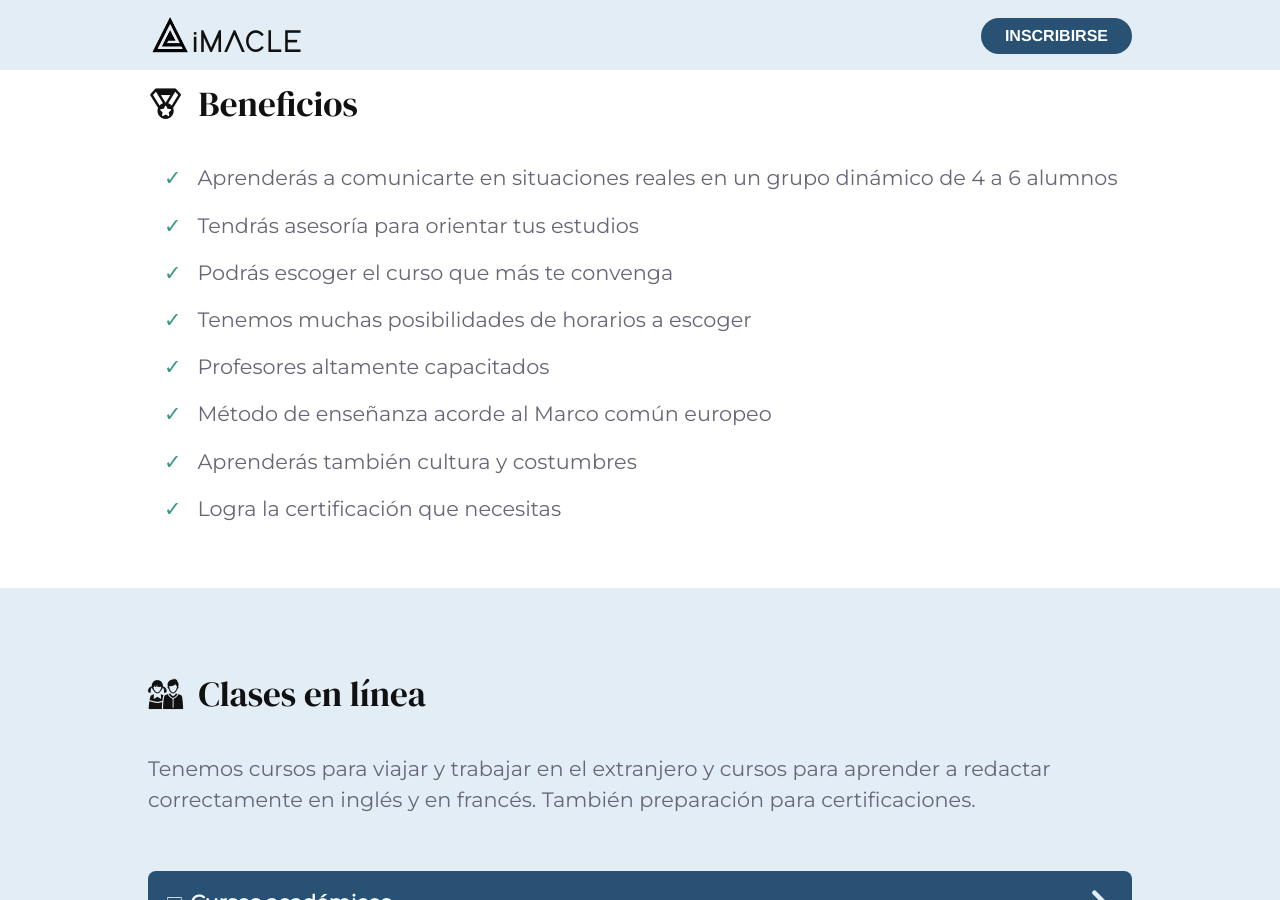
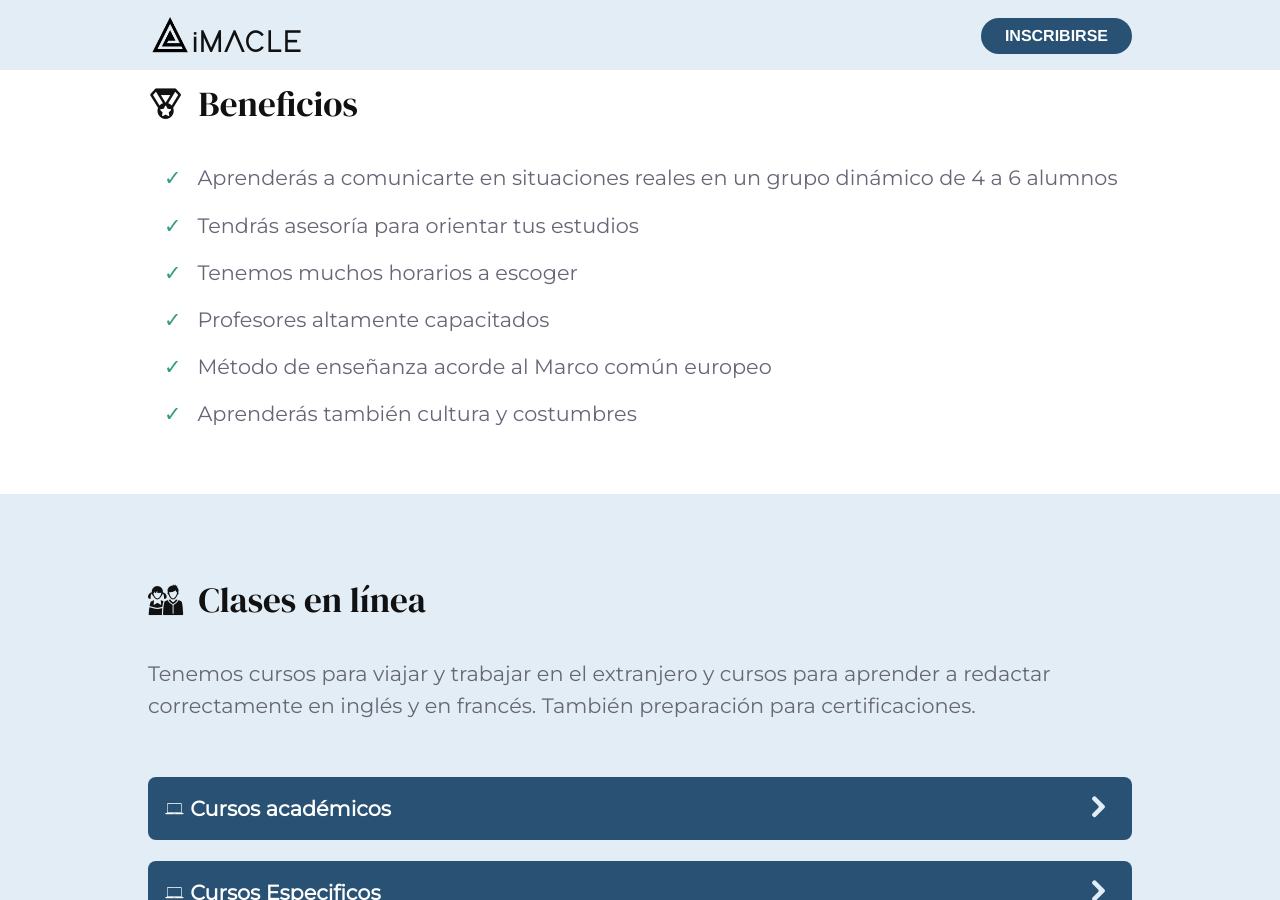
Before and after one commit to alexiscreuzot/i-macle.com, a Jekyll site: the page docs/index.html, which Jekyll copies as it is, in a window 1280 px wide and 900 px high, scrolled down 1407 px. Built offline with Jekyll 4.4.1, drawn with Linux system fonts in a browser that asks for light colours.

Commit message:
improvements

```diff
--- a/_includes/benefits.html
+++ b/_includes/benefits.html
@@ -5,12 +5,10 @@
     <ul>
       <li>Aprenderás a comunicarte en situaciones reales en un grupo dinámico de 4 a 6 alumnos</li>
       <li>Tendrás asesoría para orientar tus estudios</li>
-      <li>Podrás escoger el curso que más te convenga</li>
-      <li>Tenemos muchas posibilidades de horarios a escoger </li>
+      <li>Tenemos muchos horarios a escoger </li>
       <li>Profesores altamente capacitados </li>
       <li>Método de enseñanza acorde al Marco común europeo </li>
       <li>Aprenderás también cultura y costumbres </li>
-      <li>Logra la certificación que necesitas </li>
     </ul>
 
   </div>
--- a/docs/index.html
+++ b/docs/index.html
@@ -68,12 +68,10 @@
     <ul>
       <li>Aprenderás a comunicarte en situaciones reales en un grupo dinámico de 4 a 6 alumnos</li>
       <li>Tendrás asesoría para orientar tus estudios</li>
-      <li>Podrás escoger el curso que más te convenga</li>
-      <li>Tenemos muchas posibilidades de horarios a escoger </li>
+      <li>Tenemos muchos horarios a escoger </li>
       <li>Profesores altamente capacitados </li>
       <li>Método de enseñanza acorde al Marco común europeo </li>
       <li>Aprenderás también cultura y costumbres </li>
-      <li>Logra la certificación que necesitas </li>
     </ul>
 
   </div>
```
